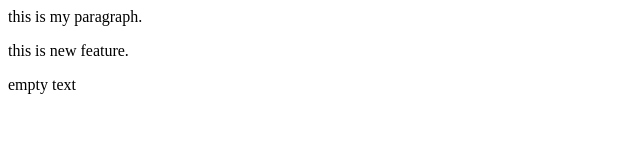
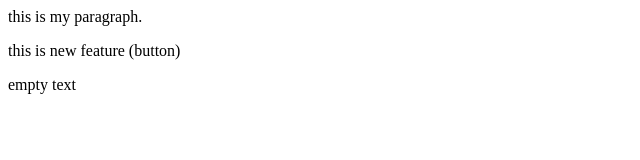
Before and after one commit to ashlesha1121/local-repo, a plain HTML site: page index.html in a window 1280 px wide. Shown: the full height of the page, 0-640 px from the left. Drawn offline with Linux system fonts and the light colour scheme.

```diff
--- a/index.html
+++ b/index.html
@@ -1,3 +1,3 @@
 <p>this is my paragraph.</p>
-<p>this is new feature.</p>
+<p>this is new feature (button)</p>
 <p>empty text</p>
```
